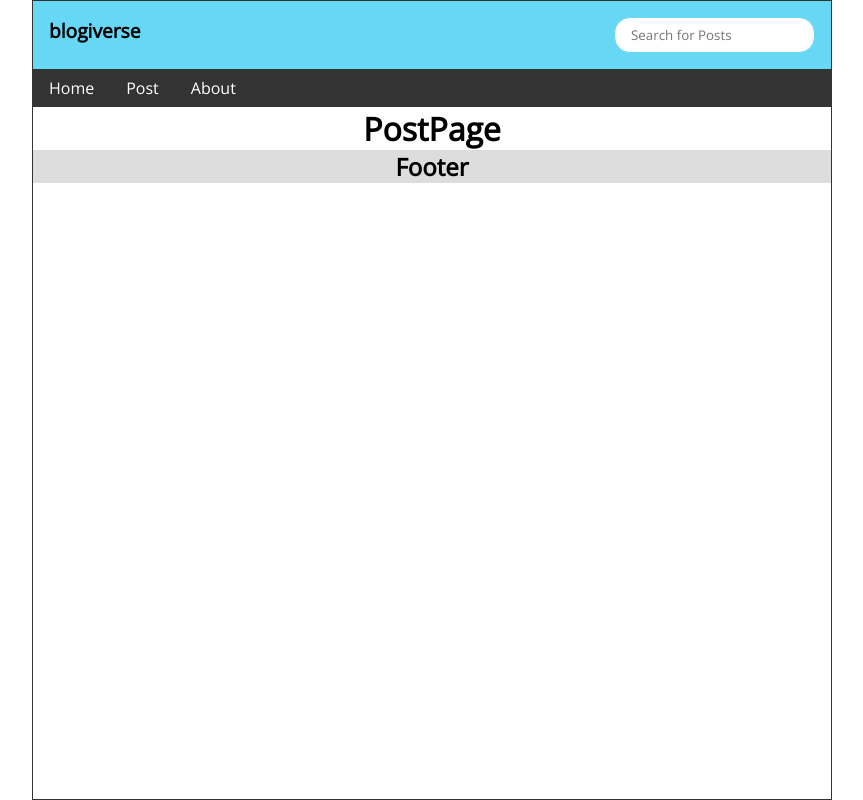
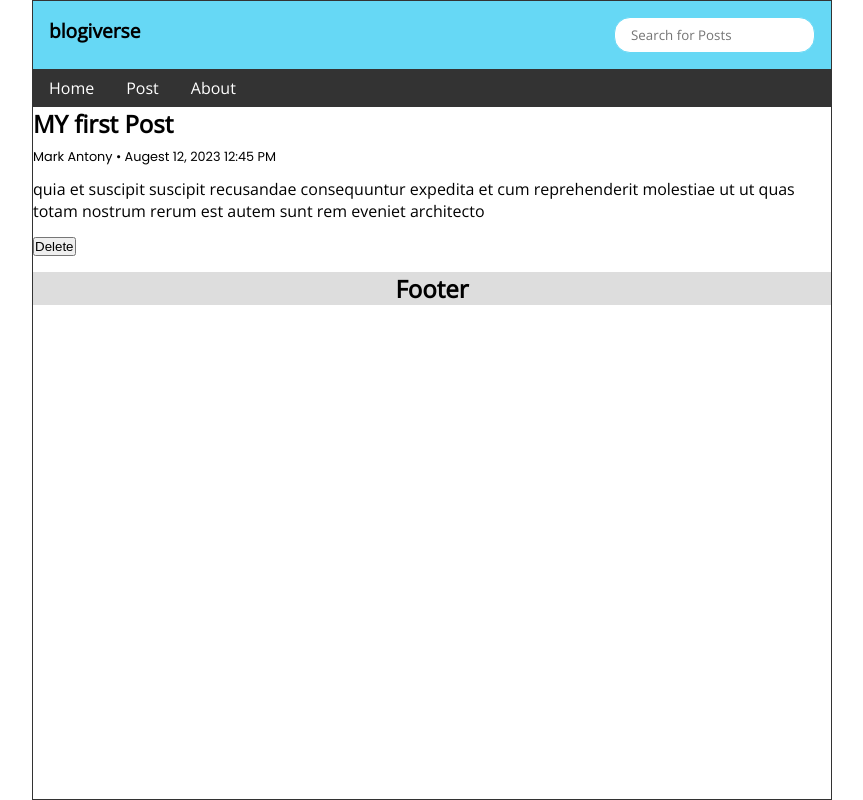
Before and after one commit to 0xprasanth/blogiverse, a React (Create React App) app: page /post/1 in a window 1280 px wide. Shown: the whole page, without its empty margins (208-1071 px from the left). Built offline with nearby package versions, Linux system fonts and the light colour scheme; the HTML template or start-up script is replaced by a standard one.

Commit message:
feat(app): create Post Page that displays the posts given the :id as params

```diff
--- a/src/components/PostPage.js
+++ b/src/components/PostPage.js
@@ -1,9 +1,31 @@
-import React from 'react'
+import { useParams, Link} from 'react-router-dom'
 
-const PostPage = () => {
+const PostPage = ({ posts, handleDelete}) => {
+  const { id } = useParams();
+  const post = posts.find(post => (post.id).toString() === id)
   return (
-    <main>
-        <h1>PostPage</h1>
+    <main className='PostPage'>
+      <article className='post'>
+        {
+          post &&
+            <>
+              <h2>{post.title}</h2>
+              <p className="postData">{post.user + " • " + post.date}</p>
+              <p className="postBody">{post.body}</p>
+              <button className='deleteBtn' onClick={()=> handleDelete(post.id)}> Delete</button>
+            </>
+        }
+        </article>
+        {
+          // post is not there
+          !posts &&
+            <>
+              <h2>Post not found</h2>
+              <p>
+                <Link to='/'>Vist Home Page</Link>
+              </p>
+            </>
+        }
     </main>
   )
 }
```
